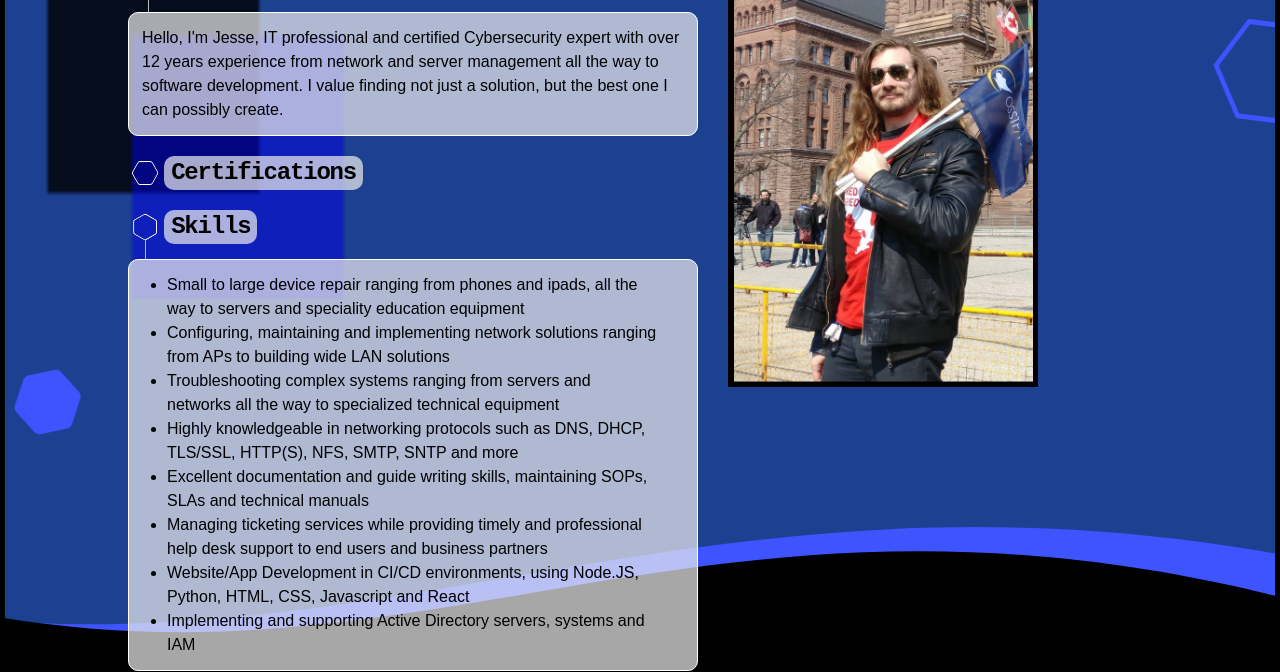
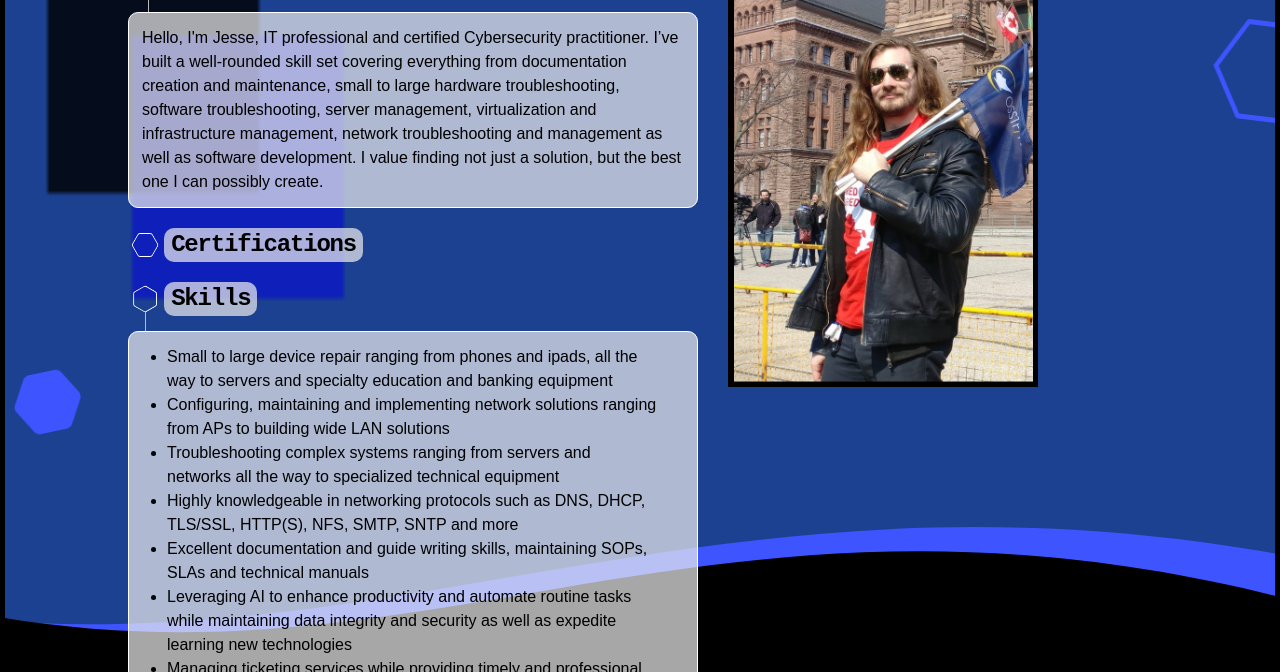
Before and after one commit to JimmiRustler/AzureStaticWebApp, a plain HTML site: page index.html in a window 1280 px wide. Both pictures are taken after a click on the element "Skills". Shown: the part 128-800 px from the top of the page. Drawn offline with nearby package versions, Linux system fonts and the light colour scheme.

Commit message:
Update index.html
Updated for 2026

```diff
--- a/index.html
+++ b/index.html
@@ -15,7 +15,9 @@
                 <img src="./profilepic.jpg" alt="Profile Picture" width="300" height="400" style="border-top-width: 5px;border-top-style: solid;border-left-width: 5px;border-left-style: solid;border-bottom-width: 5px;border-bottom-style: solid;border-right-width: 5px;border-right-style: solid;border-color: black;">
             </div>
             <div class="subtext" id="main">
-                <p>Hello, I'm Jesse, IT professional and certified Cybersecurity expert with over 12 years experience from network and server management all the way to software development. I value finding not just a solution, but the best one I can possibly create.</p>
+                <p>Hello, I'm Jesse, IT professional and certified Cybersecurity practitioner. I’ve built a well-rounded skill set covering everything from documentation creation and maintenance,
+                    small to large hardware troubleshooting, software troubleshooting, server management, virtualization and infrastructure management, network troubleshooting and management as well
+                    as software development. I value finding not just a solution, but the best one I can possibly create.</p>
             </div>
             <h2>
                 <div class="hex"></div><span>Certifications</span></h2>
@@ -27,13 +29,16 @@
                 <div class="hex"></div><span>Skills</span></h2>
             <div class="subtext coll">
                 <ul>
-                    <li>Small to large device repair ranging from phones and ipads, all the way to servers and speciality education equipment</li>
+                    <li>Small to large device repair ranging from phones and ipads, all the way to servers and specialty education and banking equipment</li>
                 	<li>Configuring, maintaining and implementing network solutions ranging from APs to building wide LAN solutions</li>
-                	<li>Troubleshooting complex systems ranging from servers and networks all the way to specialized technical equipment
+                	<li>Troubleshooting complex systems ranging from servers and networks all the way to specialized technical equipment</li>
                 	<li>Highly knowledgeable in networking protocols such as DNS, DHCP, TLS/SSL, HTTP(S), NFS, SMTP, SNTP and more</li>
                 	<li>Excellent documentation and guide writing skills, maintaining SOPs, SLAs and technical manuals</li>
+                    <li>Leveraging AI to enhance productivity and automate routine tasks while maintaining data integrity and security as well as expedite learning new technologies</li>
                 	<li>Managing ticketing services while providing timely and professional help desk support to end users and business partners</li>
-                	<li>Website/App Development in CI/CD environments, using Node.JS, Python, HTML, CSS, Javascript and React</li>
+                	<li>Website/App Development in CI/CD environments, using Node.JS, Python, HTML, CSS, Javascript, React and Powershell</li>
+                    <li>User Management and troubleshooting of VMware Virtualization Systems</li>
+                    <li>Implementation of EDR systems (ManageEngine) as well as automating imaging systems for rapid deployment of devices</li>
                 	<li>Implementing and supporting Active Directory servers, systems and IAM</li>
                 </ul>
             </div>
```
